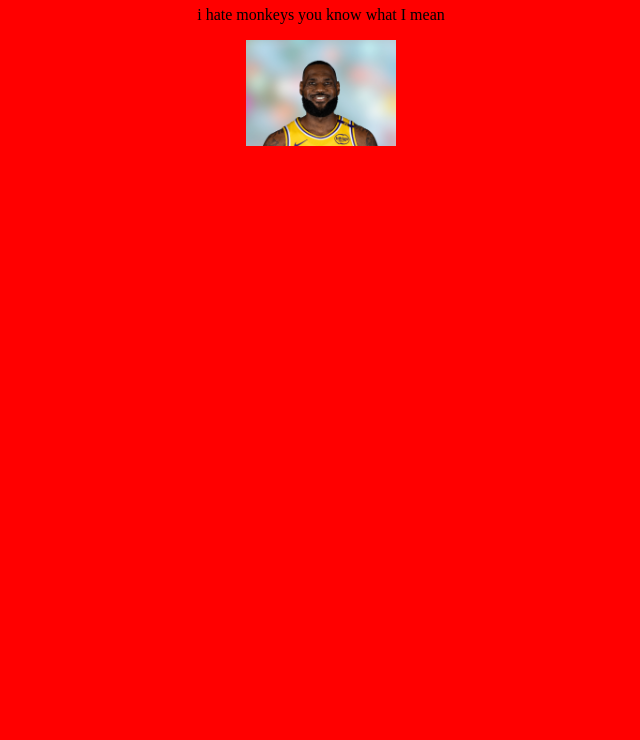
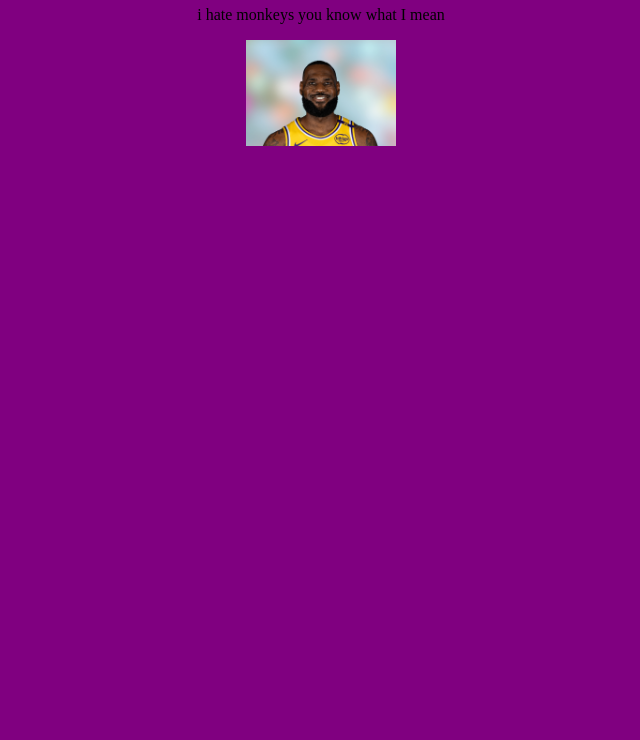
Before and after one commit to bekhamsigma123/bekhamsigma123.github.io-testing123, a plain HTML site: page index.html in a window 1280 px wide. Shown: the part 60-800 px from the top of the page, without its empty margins (319-959 px from the left). Drawn offline with Linux system fonts and the light colour scheme.

Commit message:
Update index.html

```diff
--- a/index.html
+++ b/index.html
@@ -1,4 +1,4 @@
-<body bgcolor="red" style="
+<body bgcolor="purple" style="
   text-align: center;">
 <h1>hi my name is lebron james</h1>
 <p>i hate monkeys you know what I mean</p>
```
